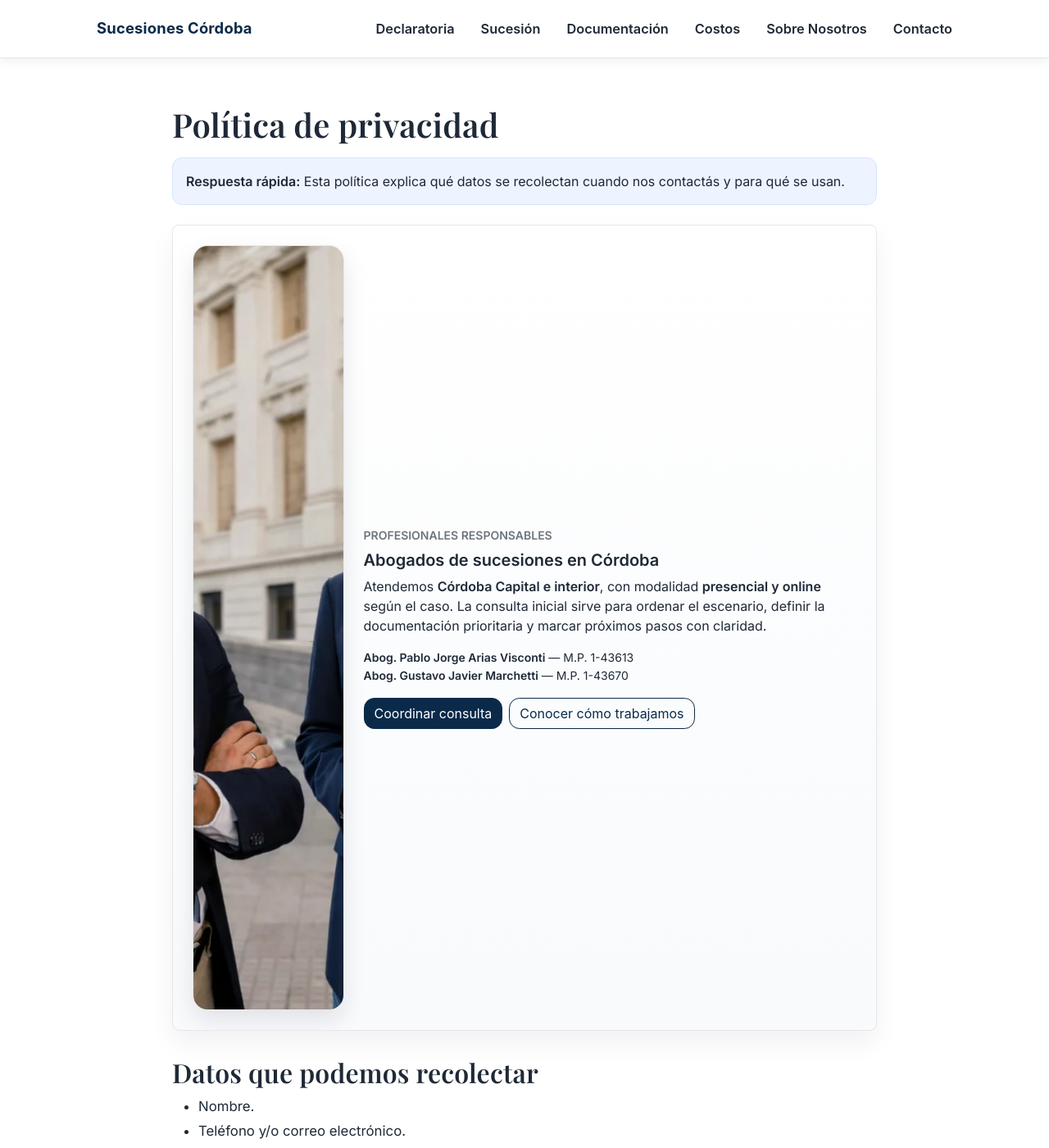
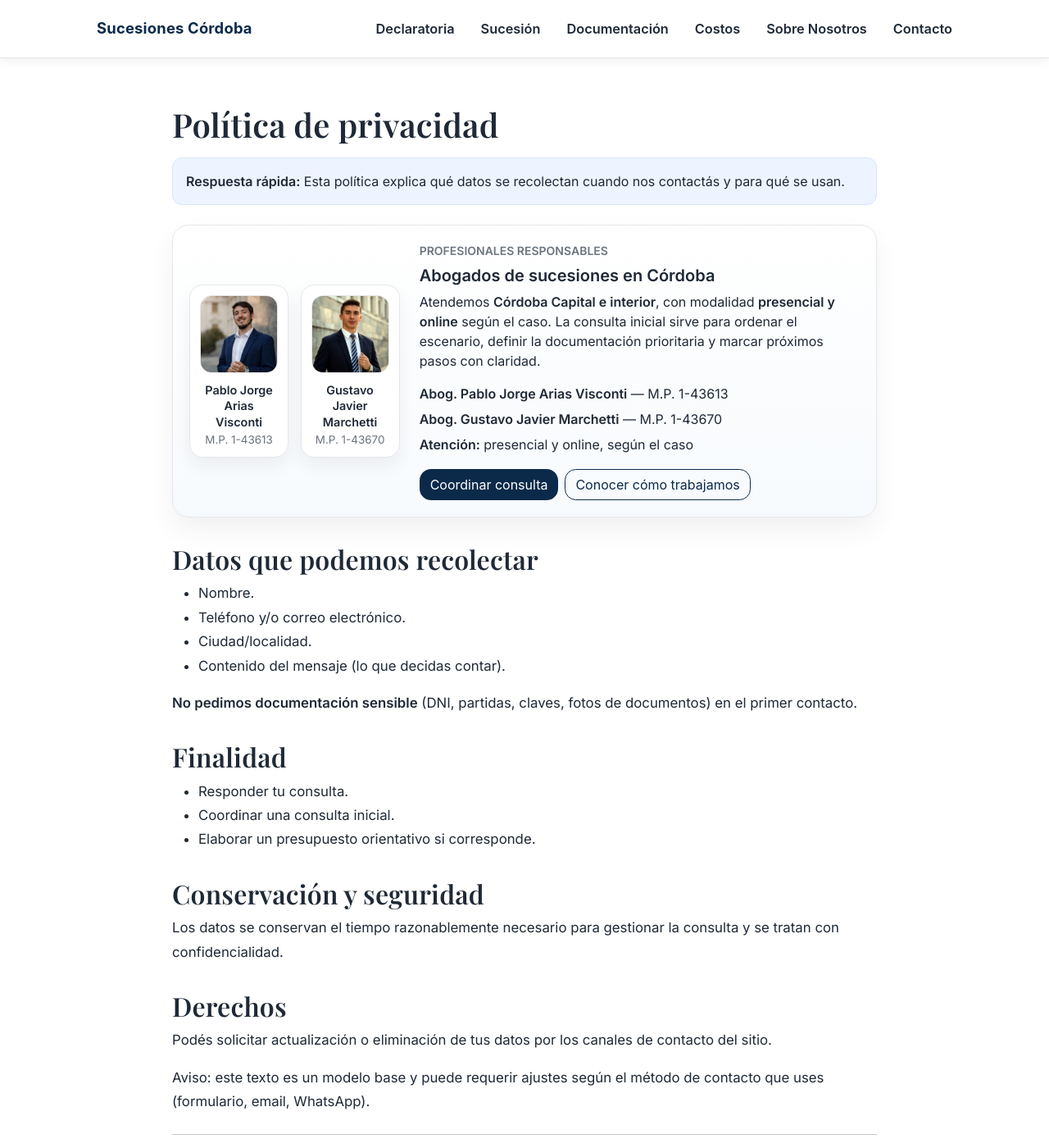
Before and after one commit to Elitedomainsx/sucesionescordoba, a Jekyll site: the page built from politica-de-privacidad.md, in a window 1280 px wide and 1400 px high. Shown: the whole window at 82% size. Built offline with Jekyll 4.4.1, drawn with Linux system fonts in a browser that asks for light colours.

Commit message:
Add files via upload

```diff
--- a/_includes/attorneys-trust-box.html
+++ b/_includes/attorneys-trust-box.html
@@ -1,19 +1,33 @@
-<section class="attorneys-trust-box attorneys-trust-box--compact border rounded-3 p-3 p-md-4 my-4" aria-label="Profesionales responsables">
-  <div class="row g-3 g-lg-4 align-items-center">
-    <div class="col-12 col-md-4 col-lg-3">
-      <figure class="trust-team-photo mb-0">
-        <img class="trust-team-photo-img" src="/assets/img/estudio-arias-visconti-marchetti-equipo.webp" alt="Abogados Pablo Arias Visconti y Gustavo Marchetti, equipo jurídico de sucesiones en Córdoba" loading="lazy" decoding="async" width="1400" height="933" />
-      </figure>
+<section class="attorneys-trust-box my-4" aria-label="Profesionales responsables">
+  <div class="row g-4 align-items-center">
+    <div class="col-12 col-lg-4">
+      <div class="attorneys-trust-photos-grid compact-profiles">
+        <figure class="attorney-photo-card mb-0">
+          <img class="attorneys-trust-photo" src="/assets/img/pablo-jorge-arias-visconti.webp" alt="Pablo Jorge Arias Visconti, abogado de sucesiones en Córdoba" loading="lazy" decoding="async" width="1024" height="1024" />
+          <figcaption>
+            <strong>Pablo Jorge Arias Visconti</strong>
+            <span>M.P. 1-43613</span>
+          </figcaption>
+        </figure>
+        <figure class="attorney-photo-card mb-0">
+          <img class="attorneys-trust-photo" src="/assets/img/gustavo-javier-marchetti.webp" alt="Gustavo Javier Marchetti, abogado de sucesiones en Córdoba" loading="lazy" decoding="async" width="900" height="900" />
+          <figcaption>
+            <strong>Gustavo Javier Marchetti</strong>
+            <span>M.P. 1-43670</span>
+          </figcaption>
+        </figure>
+      </div>
     </div>
-    <div class="col-12 col-md-8 col-lg-9">
+    <div class="col-12 col-lg-8">
       <div class="small text-uppercase text-muted fw-semibold mb-2">Profesionales responsables</div>
-      <h2 class="h5 mb-2">Abogados de sucesiones en Córdoba</h2>
+      <h2 class="h5 mb-2 attorneys-trust-title">Abogados de sucesiones en Córdoba</h2>
       <p class="mb-3">Atendemos <strong>Córdoba Capital e interior</strong>, con modalidad <strong>presencial y online</strong> según el caso. La consulta inicial sirve para ordenar el escenario, definir la documentación prioritaria y marcar próximos pasos con claridad.</p>
-      <div class="small mb-3 attorneys-trust-credits">
-        <div><strong>Abog. Pablo Jorge Arias Visconti</strong> — M.P. 1-43613</div>
-        <div><strong>Abog. Gustavo Javier Marchetti</strong> — M.P. 1-43670</div>
-      </div>
-      <div class="d-flex flex-wrap gap-2">
+      <ul class="list-unstyled mb-3 attorneys-trust-list">
+        <li><strong>Abog. Pablo Jorge Arias Visconti</strong> — M.P. 1-43613</li>
+        <li><strong>Abog. Gustavo Javier Marchetti</strong> — M.P. 1-43670</li>
+        <li><strong>Atención:</strong> presencial y online, según el caso</li>
+      </ul>
+      <div class="d-flex flex-wrap gap-2 attorneys-trust-actions">
         <a class="btn btn-primary" href="/contacto/">Coordinar consulta</a>
         <a class="btn btn-outline-primary" href="/sobre-nosotros/">Conocer cómo trabajamos</a>
       </div>
--- a/assets/css/site.css
+++ b/assets/css/site.css
@@ -471,25 +471,145 @@ header.masthead{
 }
 
 
-/* Fix 2026-03-08: home team block only */
-.page-home #equipo .home-team-photo-left{
-  max-width: 340px;
-  margin: 0 auto 0 0;
+/* Fix 2026-03-08: trust box compacto para páginas internas */
+.attorneys-trust-box{
+  background: linear-gradient(180deg, #FFFFFF 0%, #F7FAFD 100%);
+  border: 1px solid var(--legal-border);
+  border-radius: 20px;
+  box-shadow: 0 .9rem 2rem rgba(15, 23, 42, .06);
+  padding: 1.25rem;
 }
-.page-home #equipo .home-team-photo-left-img{
-  display:block;
-  width:100%;
-  height:auto;
+.attorneys-trust-box .attorneys-trust-title{
+  font-family: var(--bs-font-sans-serif);
+  font-weight: 700;
+  letter-spacing: 0;
+}
+.attorneys-trust-box .attorneys-trust-photos-grid{
+  display: grid;
+  grid-template-columns: repeat(2, minmax(0, 1fr));
+  gap: .9rem;
+}
+.attorneys-trust-box .attorney-photo-card{
+  background: #fff;
+  border: 1px solid var(--legal-border);
+  border-radius: 16px;
+  padding: .75rem;
+  box-shadow: 0 .6rem 1.4rem rgba(15, 23, 42, .06);
+  text-align: center;
+}
+.attorneys-trust-box .attorneys-trust-photo{
+  width: 100%;
+  aspect-ratio: 1 / 1;
+  height: auto;
+  object-fit: cover;
+  object-position: center 24%;
+  border-radius: 14px;
+  border: 1px solid var(--legal-border);
+  box-shadow: none;
+}
+.attorneys-trust-box .attorney-photo-card figcaption{
+  display: flex;
+  flex-direction: column;
+  gap: .15rem;
+  margin-top: .65rem;
+  line-height: 1.35;
+  font-size: .9rem;
+}
+.attorneys-trust-box .attorney-photo-card figcaption strong{
+  font-size: .9rem;
+}
+.attorneys-trust-box .attorney-photo-card figcaption span{
+  color: var(--legal-muted);
+  font-size: .84rem;
+}
+.attorneys-trust-box .attorneys-trust-list{
+  line-height: 1.6;
+}
+.attorneys-trust-box .attorneys-trust-actions .btn{
+  border-radius: .85rem;
+}
+
+/* Home: foto del equipo solamente */
+.page-home .home-attorney-card .team-photo-feature{
+  max-width: none;
+}
+.page-home .home-attorney-card .team-photo-wide{
+  width: 100%;
+  aspect-ratio: 16 / 10;
+  max-height: none;
+  object-fit: cover;
+  object-position: center 26%;
   border-radius: 20px;
+}
+
+/* Sobre nosotros: hero de equipo arriba, retratos abajo */
+.team-feature-card{
+  padding: 1.25rem;
+}
+.team-feature-card .team-photo-feature{
+  max-width: none;
+}
+.team-feature-card .team-photo-wide{
+  width: 100%;
+  aspect-ratio: 16 / 9;
+  max-height: 420px;
+  object-fit: cover;
+  object-position: center 28%;
+  border-radius: 20px;
+}
+.team-feature-card .team-intro-copy{
+  max-width: 52rem;
+}
+.team-feature-card .team-mini-grid{
+  display: grid;
+  grid-template-columns: repeat(2, minmax(0, 1fr));
+  gap: 1rem;
+}
+.team-feature-card .team-mini-grid .attorney-photo-card{
+  background: #fff;
   border: 1px solid var(--legal-border);
-  box-shadow: 0 .9rem 2rem rgba(15,23,42,.10);
+  border-radius: 18px;
+  padding: .85rem;
+  box-shadow: 0 .75rem 1.75rem rgba(15, 23, 42, .08);
 }
-.page-home #equipo .home-attorney-card h2{
-  font-size: clamp(2rem, 3vw, 3rem);
+.team-feature-card .team-mini-grid .attorneys-trust-photo{
+  width: 100%;
+  aspect-ratio: 1 / 1;
+  height: auto;
+  object-fit: cover;
+  object-position: center 24%;
+  border-radius: 16px;
 }
+
 @media (max-width: 991.98px){
-  .page-home #equipo .home-team-photo-left{
-    max-width: 420px;
-    margin: 0 auto;
+  .attorneys-trust-box{
+    padding: 1rem;
+  }
+  .page-home .home-attorney-card .team-photo-wide{
+    aspect-ratio: 4 / 3;
+    object-position: center 28%;
+  }
+  .team-feature-card .team-photo-wide{
+    aspect-ratio: 4 / 3;
+    max-height: 360px;
   }
 }
+
+@media (max-width: 767.98px){
+  .attorneys-trust-box .attorneys-trust-photos-grid,
+  .team-feature-card .team-mini-grid{
+    grid-template-columns: 1fr;
+  }
+  .attorneys-trust-box .attorney-photo-card{
+    max-width: 220px;
+    margin-inline: auto;
+  }
+  .attorneys-trust-box .attorneys-trust-actions{
+    gap: .75rem;
+  }
+  .team-feature-card .team-photo-wide,
+  .page-home .home-attorney-card .team-photo-wide{
+    aspect-ratio: 5 / 4;
+    max-height: 300px;
+  }
+}
```
Also changed, not shown: index.md (+15 -19 lines), sobre-nosotros.md (+24 -28 lines).
